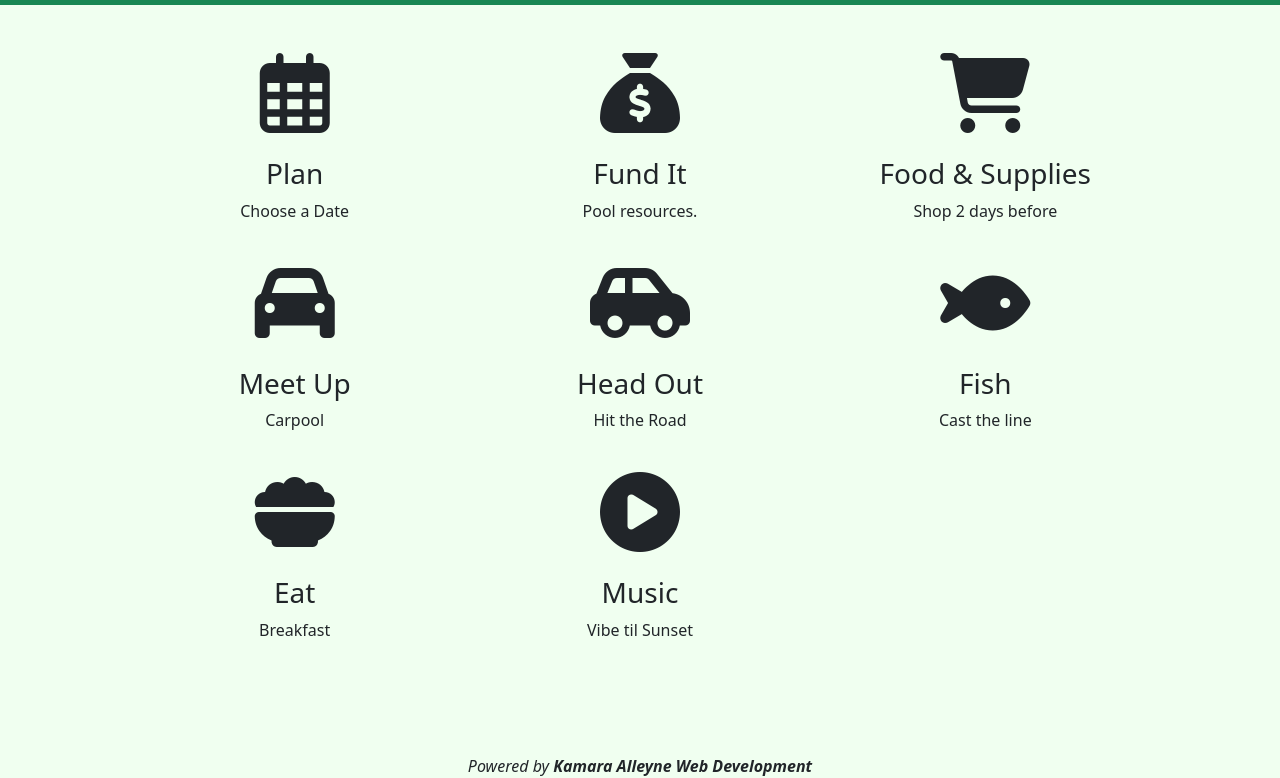
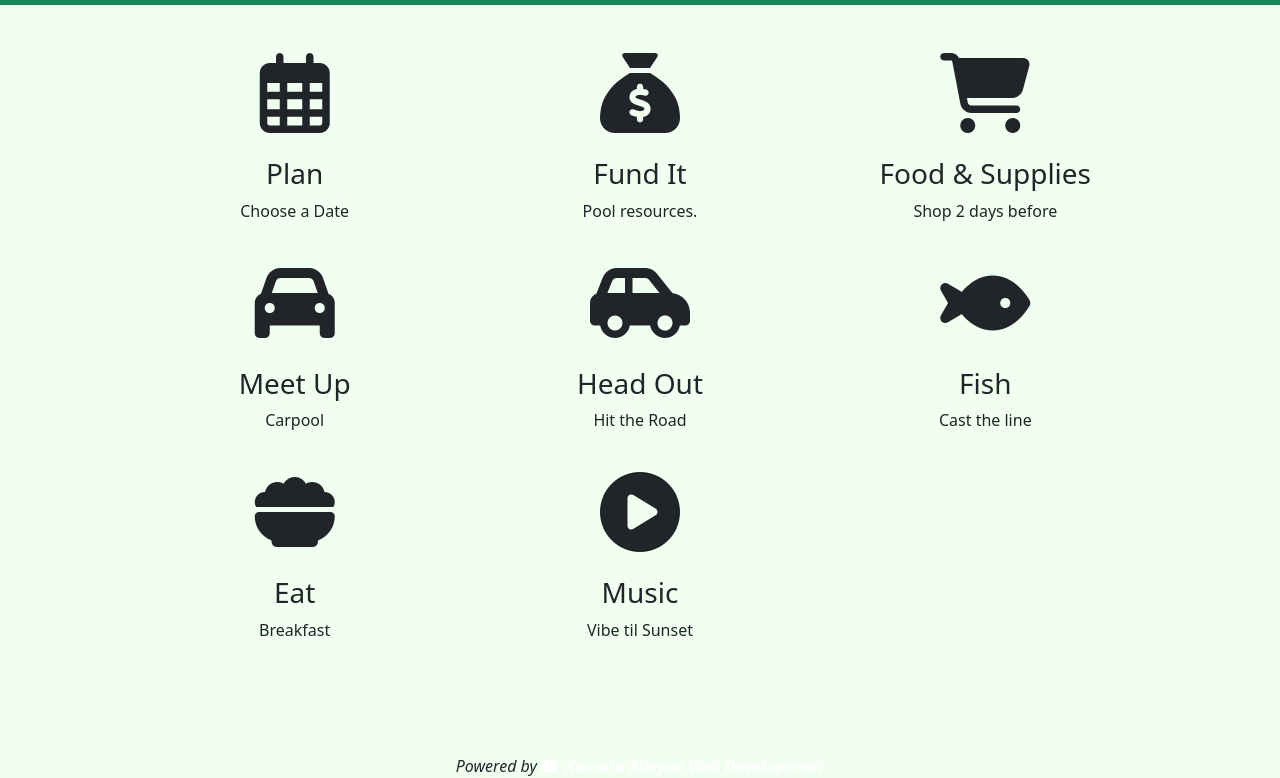
Before and after one commit to KodyKam/fishing, a plain HTML site: page about.html in a window 1280 px wide. Shown: the part 51-829 px from the top of the page. Drawn offline with nearby package versions, Linux system fonts and the light colour scheme.

Commit message:
Update about.html
Footer email link with styling

```diff
--- a/about.html
+++ b/about.html
@@ -74,8 +74,18 @@
     </div>
   </section>
 
-  <footer class="text-center mt-5">
-    <em>Powered by <strong>Kamara Alleyne Web Development</strong></em>
-  </footer>
+  <!-- Footer -->
+<footer class="text-center mt-5">
+  <div class="footer">
+    <em>Powered by
+      <strong>
+        <a href="mailto:bigachiever@icloud.com?subject=I%20Need%20A%20Website"
+           class="footer-email-link">
+          <i class="fa-solid fa-envelope me-1"></i> Kamara Alleyne Web Development
+        </a>
+      </strong>
+    </em>
+  </div>
+</footer>
 </body>
 </html>
```
